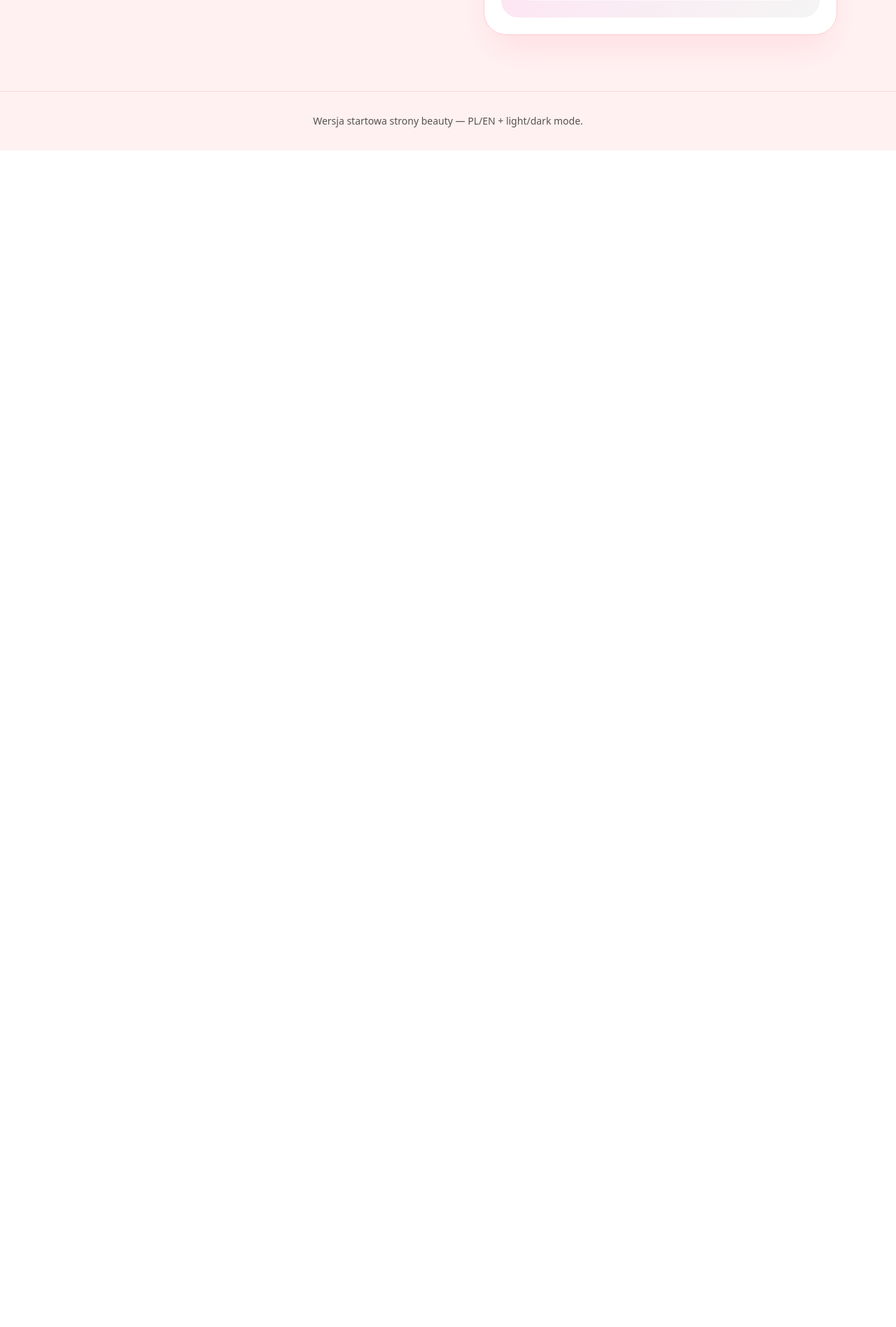
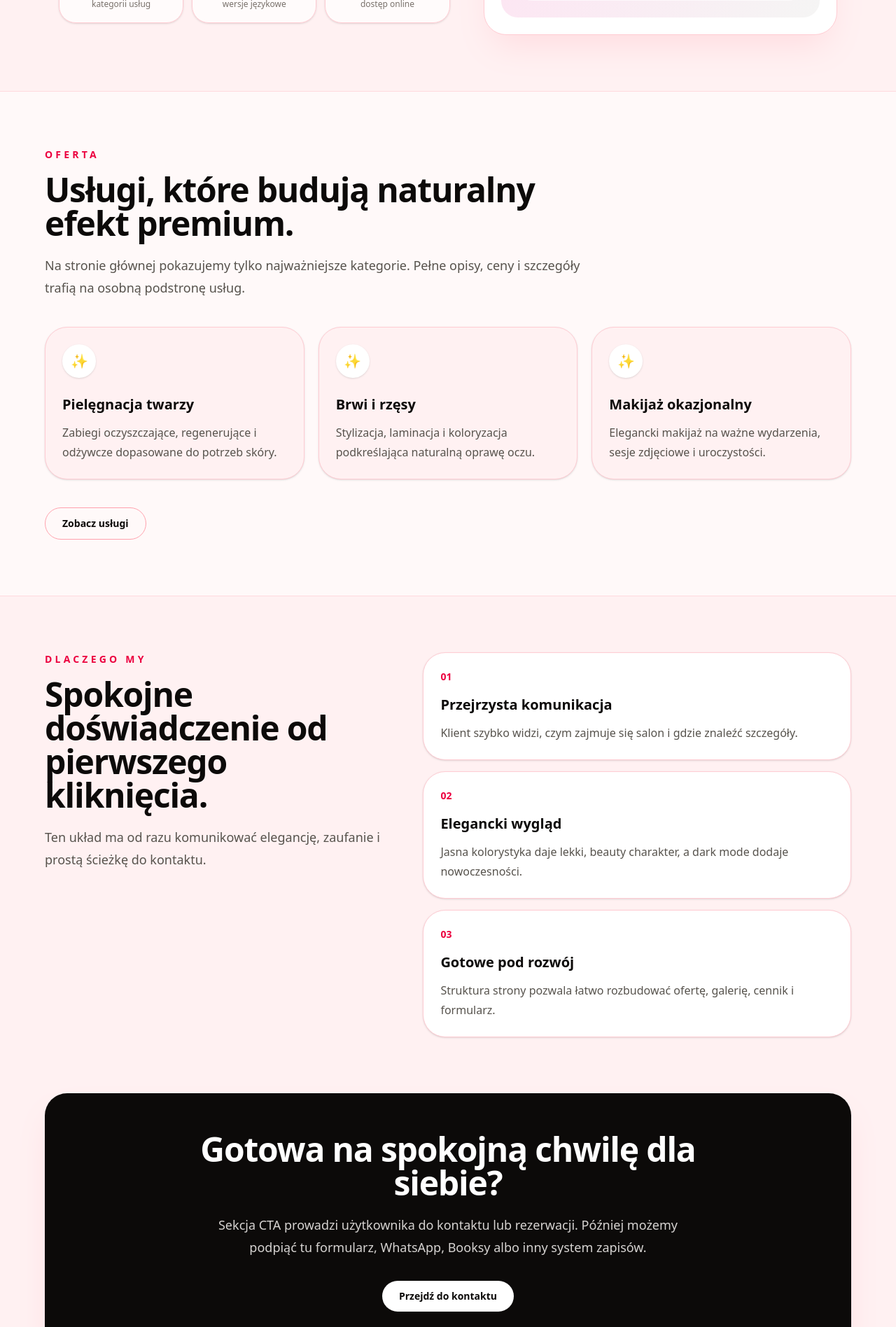
Before and after one commit to PiotrZandecki/aurora-beauty-site, a Next.js app: page / in a window 1280 px wide. Shown: the part 720-2616 px from the top of the page at 70% size. Before the commit the page ends 935 px from the top, so only its background shows below. Built offline with nearby package versions, Linux system fonts and the light colour scheme.

Commit message:
Expand homepage content sections

```diff
--- a/src/app/page.tsx
+++ b/src/app/page.tsx
@@ -9,6 +9,7 @@ export default function Home() {
   const content = siteContent[language].home;
 
   return (
+    <>
       <section className="mx-auto grid min-h-[calc(100vh-73px)] max-w-6xl items-center gap-12 px-5 py-20 md:grid-cols-[1.05fr_0.95fr]">
         <div>
           <p className="mb-5 text-sm font-semibold uppercase tracking-[0.3em] text-rose-600 dark:text-rose-300">
@@ -38,6 +39,22 @@ export default function Home() {
               {content.secondaryCta}
             </Link>
           </div>
+
+          <dl className="mt-10 grid max-w-xl grid-cols-3 gap-3">
+            {content.stats.map((stat) => (
+              <div
+                key={`${stat.value}-${stat.label}`}
+                className="rounded-3xl border border-rose-200 bg-white/70 p-4 text-center shadow-sm dark:border-stone-800 dark:bg-stone-900/70"
+              >
+                <dt className="text-2xl font-semibold text-stone-950 dark:text-rose-50">
+                  {stat.value}
+                </dt>
+                <dd className="mt-1 text-xs leading-5 text-stone-500 dark:text-stone-400">
+                  {stat.label}
+                </dd>
+              </div>
+            ))}
+          </dl>
         </div>
 
         <div className="rounded-4xl border border-rose-200 bg-white p-6 shadow-2xl shadow-rose-200/60 dark:border-stone-800 dark:bg-stone-900 dark:shadow-black/30">
@@ -61,5 +78,112 @@ export default function Home() {
           </div>
         </div>
       </section>
+
+      <section className="border-y border-rose-200/70 bg-white/60 px-5 py-20 dark:border-stone-800 dark:bg-stone-900/40">
+        <div className="mx-auto max-w-6xl">
+          <div className="max-w-3xl">
+            <p className="mb-4 text-sm font-semibold uppercase tracking-[0.3em] text-rose-600 dark:text-rose-300">
+              {content.servicesEyebrow}
+            </p>
+
+            <h2 className="text-3xl font-semibold tracking-tight text-stone-950 md:text-5xl dark:text-rose-50">
+              {content.servicesTitle}
+            </h2>
+
+            <p className="mt-5 text-lg leading-8 text-stone-600 dark:text-stone-300">
+              {content.servicesDescription}
+            </p>
+          </div>
+
+          <div className="mt-10 grid gap-5 md:grid-cols-3">
+            {content.services.map((service) => (
+              <article
+                key={service.title}
+                className="rounded-4xl border border-rose-200 bg-rose-50 p-6 shadow-sm transition hover:-translate-y-1 hover:shadow-xl hover:shadow-rose-200/60 dark:border-stone-800 dark:bg-stone-950 dark:hover:shadow-black/30"
+              >
+                <div className="mb-6 flex size-12 items-center justify-center rounded-full bg-white text-xl shadow-sm dark:bg-stone-900">
+                  ✨
+                </div>
+
+                <h3 className="text-xl font-semibold text-stone-950 dark:text-rose-50">
+                  {service.title}
+                </h3>
+
+                <p className="mt-3 leading-7 text-stone-600 dark:text-stone-300">
+                  {service.description}
+                </p>
+              </article>
+            ))}
+          </div>
+
+          <div className="mt-10">
+            <Link
+              href="/services"
+              className="inline-flex rounded-full border border-rose-300 px-6 py-3 text-sm font-semibold text-stone-950 transition hover:border-rose-500 hover:text-rose-700 dark:border-stone-700 dark:text-rose-50 dark:hover:border-rose-300 dark:hover:text-rose-200"
+            >
+              {content.primaryCta}
+            </Link>
+          </div>
+        </div>
+      </section>
+
+      <section className="px-5 py-20">
+        <div className="mx-auto grid max-w-6xl gap-10 md:grid-cols-[0.9fr_1.1fr] md:items-start">
+          <div>
+            <p className="mb-4 text-sm font-semibold uppercase tracking-[0.3em] text-rose-600 dark:text-rose-300">
+              {content.benefitsEyebrow}
+            </p>
+
+            <h2 className="text-3xl font-semibold tracking-tight text-stone-950 md:text-5xl dark:text-rose-50">
+              {content.benefitsTitle}
+            </h2>
+
+            <p className="mt-5 text-lg leading-8 text-stone-600 dark:text-stone-300">
+              {content.benefitsDescription}
+            </p>
+          </div>
+
+          <div className="grid gap-4">
+            {content.benefits.map((benefit, index) => (
+              <article
+                key={benefit.title}
+                className="rounded-4xl border border-rose-200 bg-white p-6 shadow-sm dark:border-stone-800 dark:bg-stone-900"
+              >
+                <div className="mb-4 text-sm font-semibold text-rose-600 dark:text-rose-300">
+                  0{index + 1}
+                </div>
+
+                <h3 className="text-xl font-semibold text-stone-950 dark:text-rose-50">
+                  {benefit.title}
+                </h3>
+
+                <p className="mt-3 leading-7 text-stone-600 dark:text-stone-300">
+                  {benefit.description}
+                </p>
+              </article>
+            ))}
+          </div>
+        </div>
+      </section>
+
+      <section className="px-5 pb-20">
+        <div className="mx-auto max-w-6xl rounded-4xl bg-stone-950 px-6 py-14 text-center shadow-2xl shadow-rose-200/70 md:px-12 dark:bg-rose-100 dark:shadow-black/30">
+          <h2 className="mx-auto max-w-3xl text-3xl font-semibold tracking-tight text-white md:text-5xl dark:text-stone-950">
+            {content.ctaTitle}
+          </h2>
+
+          <p className="mx-auto mt-5 max-w-2xl text-lg leading-8 text-stone-300 dark:text-stone-700">
+            {content.ctaDescription}
+          </p>
+
+          <Link
+            href="/contact"
+            className="mt-8 inline-flex rounded-full bg-white px-6 py-3 text-sm font-semibold text-stone-950 transition hover:bg-rose-100 dark:bg-stone-950 dark:text-white dark:hover:bg-stone-800"
+          >
+            {content.ctaButton}
+          </Link>
+        </div>
+      </section>
+    </>
   );
 }
--- a/src/content/siteContent.ts
+++ b/src/content/siteContent.ts
@@ -4,6 +4,21 @@ type PageContent = {
   eyebrow: string;
   title: string;
   description: string;
+};
+
+type HomeService = {
+  title: string;
+  description: string;
+};
+
+type HomeBenefit = {
+  title: string;
+  description: string;
+};
+
+type HomeStat = {
+  value: string;
+  label: string;
 };
 
 type SiteContent = {
@@ -18,6 +33,18 @@ type SiteContent = {
     primaryCta: string;
     secondaryCta: string;
     highlights: string[];
+    stats: HomeStat[];
+    servicesEyebrow: string;
+    servicesTitle: string;
+    servicesDescription: string;
+    services: HomeService[];
+    benefitsEyebrow: string;
+    benefitsTitle: string;
+    benefitsDescription: string;
+    benefits: HomeBenefit[];
+    ctaTitle: string;
+    ctaDescription: string;
+    ctaButton: string;
   };
   pages: {
     about: PageContent;
@@ -54,6 +81,57 @@ export const siteContent: Record<Language, SiteContent> = {
         "Stylizacja brwi i rzęs",
         "Makijaż okazjonalny",
       ],
+      stats: [
+        { value: "6+", label: "kategorii usług" },
+        { value: "2", label: "wersje językowe" },
+        { value: "24/7", label: "dostęp online" },
+      ],
+      servicesEyebrow: "Oferta",
+      servicesTitle: "Usługi, które budują naturalny efekt premium.",
+      servicesDescription:
+        "Na stronie głównej pokazujemy tylko najważniejsze kategorie. Pełne opisy, ceny i szczegóły trafią na osobną podstronę usług.",
+      services: [
+        {
+          title: "Pielęgnacja twarzy",
+          description:
+            "Zabiegi oczyszczające, regenerujące i odżywcze dopasowane do potrzeb skóry.",
+        },
+        {
+          title: "Brwi i rzęsy",
+          description:
+            "Stylizacja, laminacja i koloryzacja podkreślająca naturalną oprawę oczu.",
+        },
+        {
+          title: "Makijaż okazjonalny",
+          description:
+            "Elegancki makijaż na ważne wydarzenia, sesje zdjęciowe i uroczystości.",
+        },
+      ],
+      benefitsEyebrow: "Dlaczego my",
+      benefitsTitle: "Spokojne doświadczenie od pierwszego kliknięcia.",
+      benefitsDescription:
+        "Ten układ ma od razu komunikować elegancję, zaufanie i prostą ścieżkę do kontaktu.",
+      benefits: [
+        {
+          title: "Przejrzysta komunikacja",
+          description:
+            "Klient szybko widzi, czym zajmuje się salon i gdzie znaleźć szczegóły.",
+        },
+        {
+          title: "Elegancki wygląd",
+          description:
+            "Jasna kolorystyka daje lekki, beauty charakter, a dark mode dodaje nowoczesności.",
+        },
+        {
+          title: "Gotowe pod rozwój",
+          description:
+            "Struktura strony pozwala łatwo rozbudować ofertę, galerię, cennik i formularz.",
+        },
+      ],
+      ctaTitle: "Gotowa na spokojną chwilę dla siebie?",
+      ctaDescription:
+        "Sekcja CTA prowadzi użytkownika do kontaktu lub rezerwacji. Później możemy podpiąć tu formularz, WhatsApp, Booksy albo inny system zapisów.",
+      ctaButton: "Przejdź do kontaktu",
     },
     pages: {
       about: {
@@ -110,6 +188,57 @@ export const siteContent: Record<Language, SiteContent> = {
       primaryCta: "View services",
       secondaryCta: "Book a visit",
       highlights: ["Facial care", "Brows and lashes", "Occasional makeup"],
+      stats: [
+        { value: "6+", label: "service categories" },
+        { value: "2", label: "language versions" },
+        { value: "24/7", label: "online access" },
+      ],
+      servicesEyebrow: "Services",
+      servicesTitle: "Services designed for a natural premium effect.",
+      servicesDescription:
+        "The homepage highlights only the most important categories. Full descriptions, prices and details will live on the dedicated services page.",
+      services: [
+        {
+          title: "Facial care",
+          description:
+            "Cleansing, regenerating and nourishing treatments adjusted to skin needs.",
+        },
+        {
+          title: "Brows and lashes",
+          description:
+            "Styling, lamination and tinting that enhance the natural eye area.",
+        },
+        {
+          title: "Occasional makeup",
+          description:
+            "Elegant makeup for important events, photoshoots and celebrations.",
+        },
+      ],
+      benefitsEyebrow: "Why choose us",
+      benefitsTitle: "A calm experience from the very first click.",
+      benefitsDescription:
+        "This layout is designed to communicate elegance, trust and a simple path to contact.",
+      benefits: [
+        {
+          title: "Clear communication",
+          description:
+            "Visitors quickly understand what the studio offers and where to find details.",
+        },
+        {
+          title: "Elegant visual style",
+          description:
+            "The light palette creates a soft beauty feel, while dark mode adds a modern touch.",
+        },
+        {
+          title: "Ready to expand",
+          description:
+            "The structure makes it easy to extend services, gallery, pricing and contact forms.",
+        },
+      ],
+      ctaTitle: "Ready for a calm moment for yourself?",
+      ctaDescription:
+        "This CTA section guides visitors toward contact or booking. Later we can connect it with a form, WhatsApp, Booksy or another booking system.",
+      ctaButton: "Go to contact",
     },
     pages: {
       about: {
```
Lines whose indentation alone changed are shown as unchanged.
